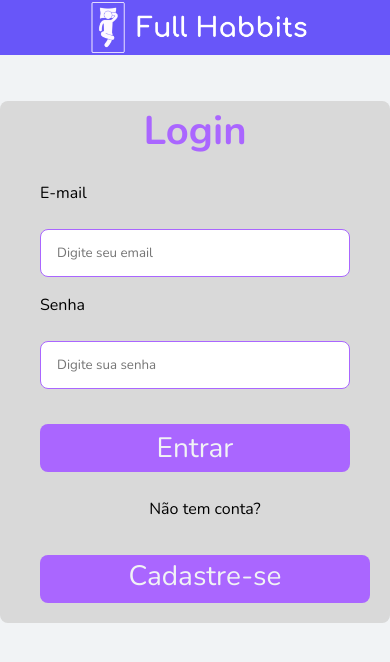
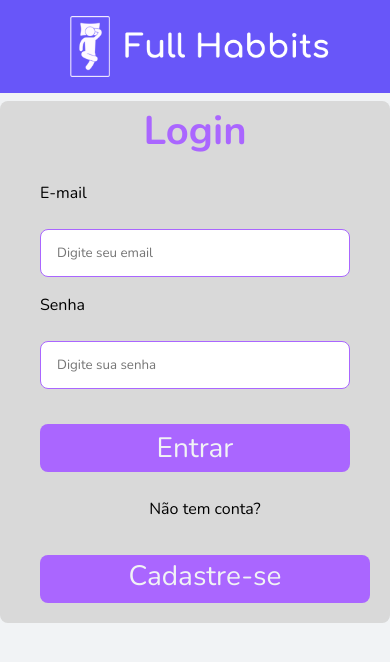
Before and after one commit to julianosantosdev/project-full-habits, a React (Vite) app: page / in a window 390 px wide. Shown: the top 662 px of the page. Built offline with nearby package versions, Linux system fonts and the light colour scheme.

Commit message:
feat: melhorado header e responsividade do dashboard

```diff
--- a/src/components/Header/index.tsx
+++ b/src/components/Header/index.tsx
@@ -19,7 +19,7 @@ const Header = ({ showButtons }: IHeaderInterface) => {
       <nav>
         {showButtons && (
           <span>
-            <img src={hamburguer} />
+            <p>ninja</p>
           </span>
         )}
       </nav>
--- a/src/components/Header/styles.ts
+++ b/src/components/Header/styles.ts
@@ -2,8 +2,8 @@ import styled from "styled-components";
 
 export const HeaderStyled = styled.header`
   width: 100vw;
-  height: 5vw;
-  min-height: 55px;
+  height: 13vh;
+  max-height: 115px;
   background-color: #6856f9;
   position: fixed;
   top: 0;
@@ -12,7 +12,7 @@ export const HeaderStyled = styled.header`
   // display
   display: flex;
   align-items: center;
-  justify-content: space-between;
+  justify-content: space-around;
 
   // font
   color: white;
@@ -34,7 +34,7 @@ export const HeaderStyled = styled.header`
 
   img {
     width: 75%;
-    min-width: 210px;
+    min-width: 190px;
   }
 
   button {
@@ -50,9 +50,15 @@ export const HeaderStyled = styled.header`
     visibility: hidden;
   }
 
-  @media (max-height: 330px) {
-    img {
-      width: 50%;
-    }
+  @media (max-width: 768px) {
+    flex-direction: column;
+  }
+
+  @media (max-width: 1120px) {
+    height: 11vh;
+  }
+
+  @media (max-width: 1120px) {
+    height: 11vh;
   }
 `;
```
